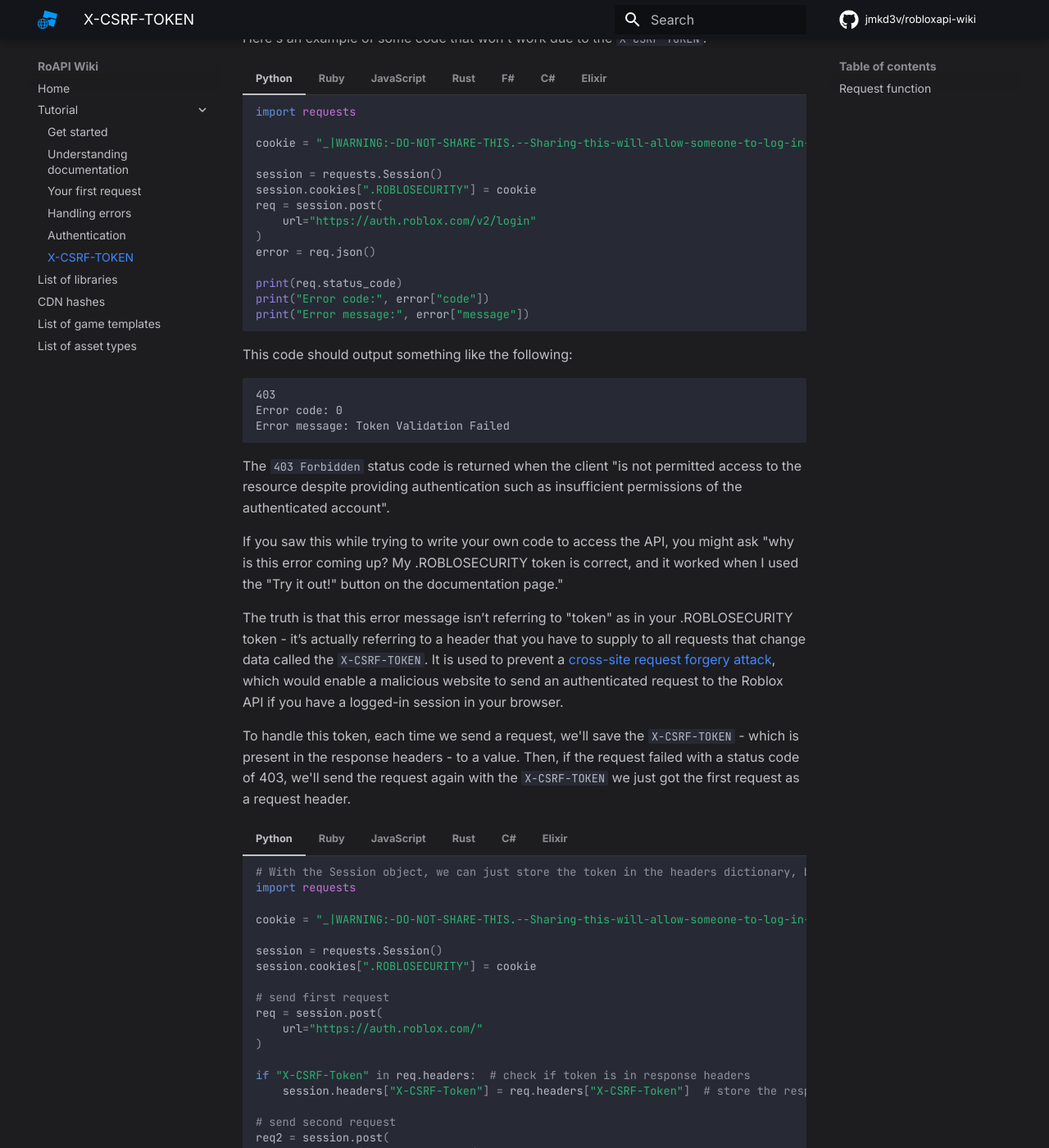
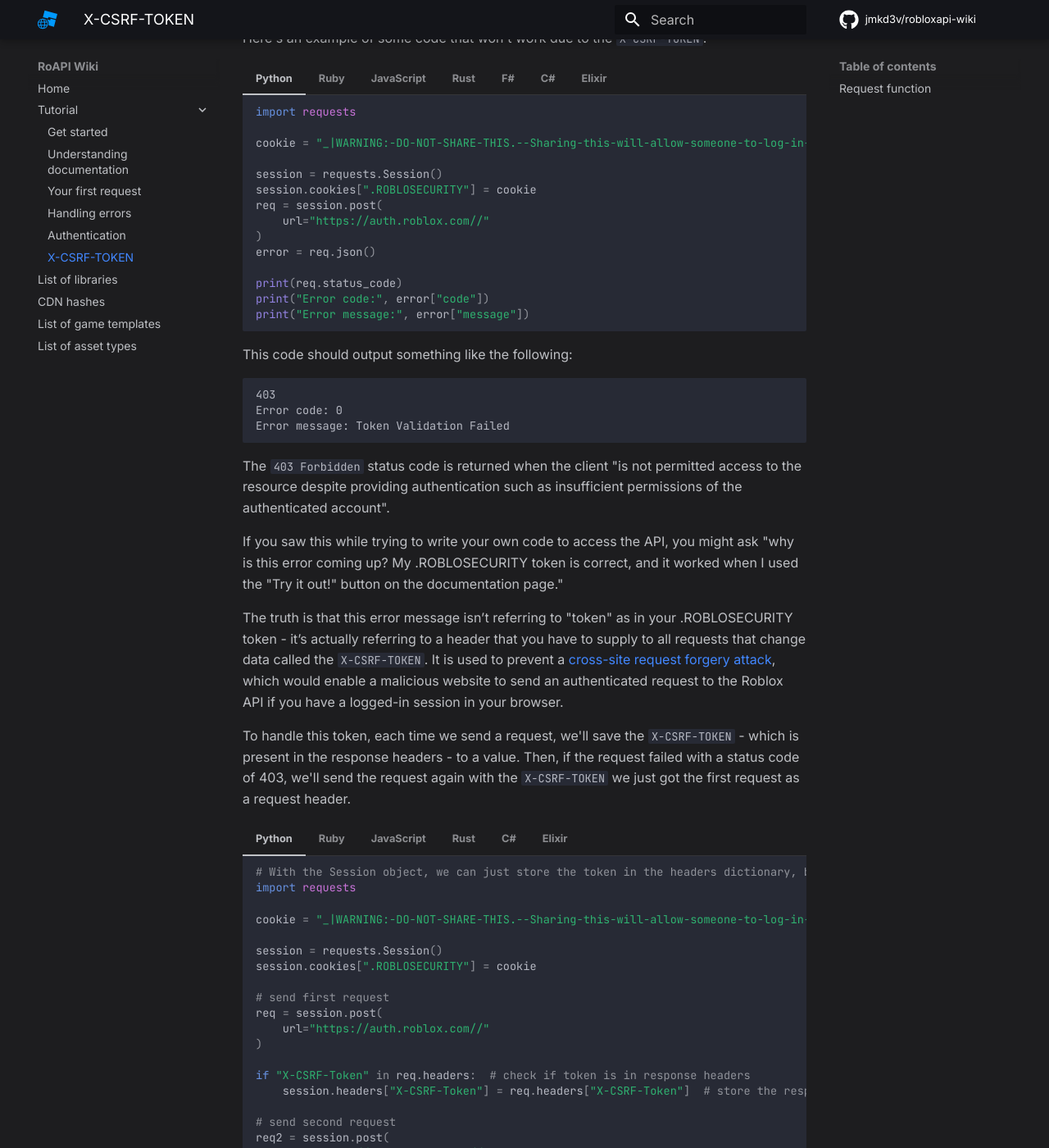
Before and after one commit to jmkd3v/robloxapi-wiki, an MkDocs documentation site: the page built from docs/tutorial/x-csrf-token.md, in a window 1280 px wide and 1400 px high, scrolled down 262 px. Shown: the whole window at 82% size. Built offline with MkDocs 1.6.1 and Material for MkDocs 9.7.7, drawn with Linux system fonts in a browser that asks for light colours; comment, search, counter and statistics services are not loaded; some of the changed text lies outside the part shown.

Commit message:
Fix CSRF token urls

````diff
--- a/docs/tutorial/x-csrf-token.md
+++ b/docs/tutorial/x-csrf-token.md
@@ -17,7 +17,7 @@
     session = requests.Session()
     session.cookies[".ROBLOSECURITY"] = cookie
     req = session.post(
-        url="https://auth.roblox.com/v2/login"
+        url="https://auth.roblox.com//"
     )
     error = req.json()
 
@@ -35,7 +35,7 @@
 
     response = HTTP.cookies({
       ".ROBLOSECURITY": COOKIE
-    }).post("https://auth.roblox.com")
+    }).post("https://auth.roblox.com//")
     error = JSON.parse(response)
 
     puts response.status
@@ -48,7 +48,7 @@
     ```js
     const COOKIE = "_|WARNING:-DO-NOT-SHARE-THIS.--Sharing-this-will-allow-someone-to-log-in-as-you-and-to-steal-your-ROBUX-and-items.|_TOKEN";
 
-    const response = await fetch("https://auth.roblox.com", {
+    const response = await fetch("https://auth.roblox.com//", {
         headers: {
             Cookie: `.ROBLOSECURITY=${COOKIE};`,
             "Content-Length": "0",
@@ -81,7 +81,7 @@
         );
 
         let response = client
-            .post("https://auth.roblox.com")
+            .post("https://auth.roblox.com//")
             .headers(headers)
             .send()
             .await
@@ -115,7 +115,7 @@
         use httpClient =
             new HttpClient(new HttpClientHandler(UseCookies = true, CookieContainer = cookieContainer))
 
-        let! response = httpClient.SendAsync(new HttpRequestMessage(HttpMethod.Post, "https://auth.roblox.com/"))
+        let! response = httpClient.SendAsync(new HttpRequestMessage(HttpMethod.Post, "https://auth.roblox.com//"))
         let! content = response.Content.ReadAsStreamAsync()
         let! error = JsonSerializer.DeserializeAsync<Error>(content)
 
@@ -138,7 +138,7 @@
 
     var client = new HttpClient(new HttpClientHandler() { UseCookies = true, CookieContainer = cookieContainer });
 
-    var response = await client.PostAsync("https://auth.roblox.com/", null);
+    var response = await client.PostAsync("https://auth.roblox.com//", null);
     dynamic body = JsonSerializer.Deserialize<dynamic>(
         await response.Content.ReadAsStringAsync()
     );
@@ -158,7 +158,7 @@
       def main do
         headers = %{Cookie: ".ROBLOSECURITY=#{@roblosecurity};"}
 
-        with {:ok, response} <- HTTPoison.post("https://auth.roblox.com", "", headers),
+        with {:ok, response} <- HTTPoison.post("https://auth.roblox.com//", "", headers),
              {:ok, body} <- Poison.decode(response.body) do
           IO.puts(response.status_code)
           IO.puts("Error code: #{body["code"]}")
@@ -204,7 +204,7 @@
 
     # send first request
     req = session.post(
-        url="https://auth.roblox.com/"
+        url="https://auth.roblox.com//"
     )
 
     if "X-CSRF-Token" in req.headers:  # check if token is in response headers
@@ -212,7 +212,7 @@
 
     # send second request
     req2 = session.post(
-        url="https://auth.roblox.com/"
+        url="https://auth.roblox.com//"
     )
 
     print("First:", req.status_code)
@@ -230,13 +230,13 @@
         ".ROBLOSECURITY": COOKIE
     })
 
-    first_response = client.post("https://auth.roblox.com")
+    first_response = client.post("https://auth.roblox.com//")
 
     client = client.headers({
         "x-csrf-token": first_response.headers["x-csrf-token"]
     })
 
-    second_response = client.post("https://auth.roblox.com")
+    second_response = client.post("https://auth.roblox.com//")
 
     puts "First: #{first_response.status}"
     puts "Second: #{second_response.status}"
@@ -247,7 +247,7 @@
     ```js
     const COOKIE = "_|WARNING:-DO-NOT-SHARE-THIS.--Sharing-this-will-allow-someone-to-log-in-as-you-and-to-steal-your-ROBUX-and-items.|_TOKEN";
 
-    const firstResponse = await fetch("https://auth.roblox.com", {
+    const firstResponse = await fetch("https://auth.roblox.com//", {
         headers: {
             Cookie: `.ROBLOSECURITY=${COOKIE};`,
             "Content-Length": "0",
@@ -255,7 +255,7 @@
         method: "POST",
     });
 
-    const secondResponse = await fetch("https://auth.roblox.com", {
+    const secondResponse = await fetch("https://auth.roblox.com//", {
         headers: {
             Cookie: `.ROBLOSECURITY=${COOKIE};`,
             "x-csrf-token": firstResponse.headers.get("x-csrf-token"),
@@ -285,7 +285,7 @@
         );
 
         let first_response = client
-            .post("https://auth.roblox.com")
+            .post("https://auth.roblox.com//")
             .headers(headers)
             .send()
             .await
@@ -309,7 +309,7 @@
         );
 
         let second_response = client
-            .post("https://auth.roblox.com")
+            .post("https://auth.roblox.com//")
             .headers(headers)
             .send()
             .await
@@ -333,10 +333,10 @@
 
     var httpClient = new HttpClient(new HttpClientHandler() { UseCookies = true, CookieContainer = cookieContainer });
 
-    var firstResponse = await httpClient.PostAsync("https://auth.roblox.com/", null);
+    var firstResponse = await httpClient.PostAsync("https://auth.roblox.com//", null);
     httpClient.DefaultRequestHeaders.Add("x-csrf-token", firstResponse.Headers.GetValues("x-csrf-token").First());
 
-    var requestMessage = new HttpRequestMessage(HttpMethod.Post, "https://auth.roblox.com/");
+    var requestMessage = new HttpRequestMessage(HttpMethod.Post, "https://auth.roblox.com//");
     requestMessage.Headers.Accept.Add(new MediaTypeWithQualityHeaderValue("application/json"));
     var secondResponse = await httpClient.SendAsync(requestMessage);
 
@@ -354,10 +354,10 @@
       def main do
         headers = %{Cookie: ".ROBLOSECURITY=#{@roblosecurity};"}
 
-        with {:ok, first_response} <- HTTPoison.post("https://auth.roblox.com", "", headers),
+        with {:ok, first_response} <- HTTPoison.post("https://auth.roblox.com//", "", headers),
              {:ok, second_response} <-
                HTTPoison.post(
-                 "https://auth.roblox.com",
+                 "https://auth.roblox.com//",
                  "",
                  Map.put(
                    headers,
@@ -413,7 +413,7 @@
 
         return request
 
-    req = rbx_request("POST", "https://auth.roblox.com/v2/login")
+    req = rbx_request("POST", "https://auth.roblox.com//")
     print(req.status_code)
     ```
 === "F#"
@@ -470,7 +470,7 @@
         }
 
     (task {
-        let! result = rbxRequest HttpMethod.Post "https://auth.roblox.com/v2/login" None
+        let! result = rbxRequest HttpMethod.Post "https://auth.roblox.com//" None
 
         match result with
         | Ok response -> printfn "%d" (int response.StatusCode)
@@ -488,26 +488,26 @@
     METHODS = %i[post put patch delete].freeze
 
     module APIHelper
-    @client = HTTP.cookies({
-        ".ROBLOSECURITY": COOKIE
-    })
+      @client = HTTP.cookies({
+          ".ROBLOSECURITY": COOKIE
+      })
 
-    def self.request(verb, url, *args)
-        response = @client.request(verb, url, *args)
+      def self.request(verb, url, *args)
+          response = @client.request(verb, url, *args)
 
-        if METHODS.include?(verb) && response.headers.include?("x-csrf-token")
-        @client = @client.headers({
-            "x-csrf-token": response.headers["x-csrf-token"]
-        })
+          if METHODS.include?(verb) && response.headers.include?("x-csrf-token")
+          @client = @client.headers({
+              "x-csrf-token": response.headers["x-csrf-token"]
+          })
 
-        response = request(verb, url, *args) if response.status == 403
-        end
+          response = request(verb, url, *args) if response.status == 403
+          end
 
-        response
-    end
+          response
+      end
     end
 
-    response = APIHelper.request(:post, "https://auth.roblox.com/v2/login")
+    response = APIHelper.request(:post, "https://auth.roblox.com//")
     puts response.status
     ```
 === "JavaScript"
@@ -542,7 +542,7 @@
         return response;
     };
 
-    const response = await rbxRequest("POST", "https://auth.roblox.com/v2/login");
+    const response = await rbxRequest("POST", "https://auth.roblox.com//");
     console.log(response.status);
     ```
 === "Rust"
@@ -601,7 +601,7 @@
     async fn main() {
         let response = request(
             Method::POST,
-            "https://auth.roblox.com/v2/login".to_string(),
+            "https://auth.roblox.com//".to_string(),
             None,
         )
         .await;
@@ -649,7 +649,7 @@
         return response;
     }
 
-    var response = await Request(HttpMethod.Post, "https://auth.roblox.com/v2/login");
+    var response = await Request(HttpMethod.Post, "https://auth.roblox.com//");
     Console.WriteLine(response.StatusCode);
     ```
 === "Elixir"
@@ -697,7 +697,7 @@
       def main do
         start_link(nil)
 
-        case request(:post, "https://auth.roblox.com/v2/login") do
+        case request(:post, "https://auth.roblox.com//") do
           {:ok, %HTTPoison.Response{status_code: status_code}} ->
             IO.puts(status_code)
 
````
